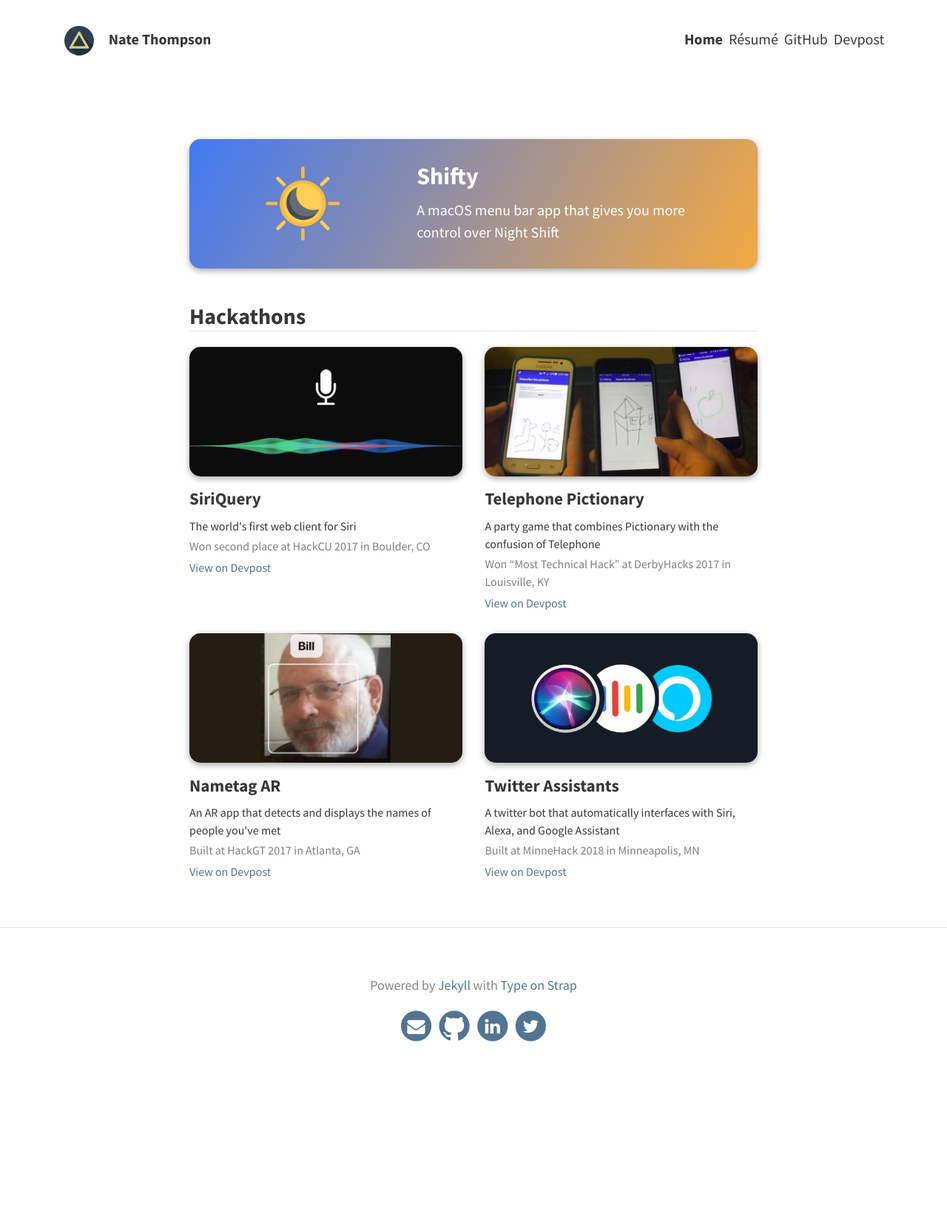
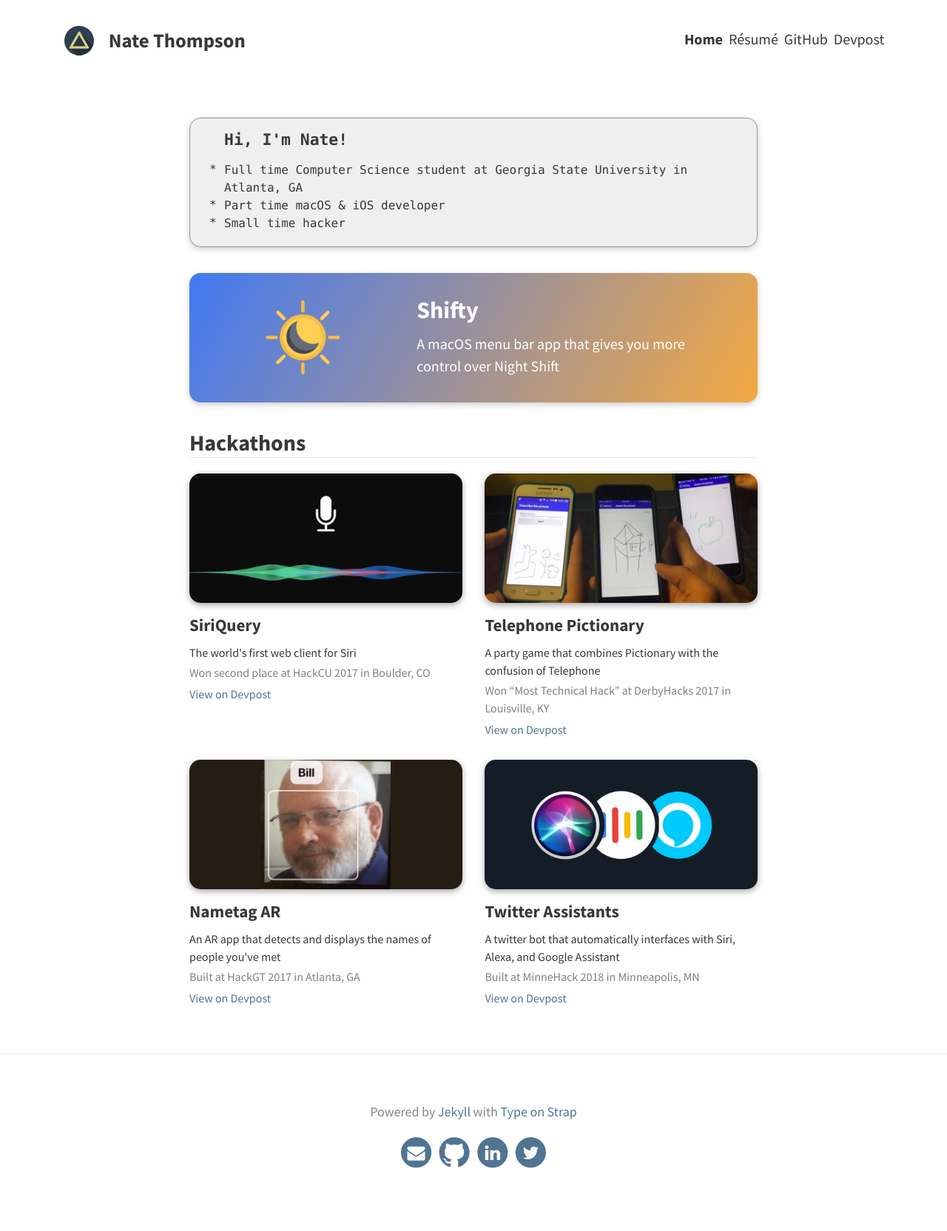
Before and after one commit to thompsonate/natethompson.io, a Jekyll site: the page built from index.html, in a window 1280 px wide. Shown: the whole page at 74% size. Built offline with Jekyll 4.4.1, drawn with Linux system fonts in a browser that asks for light colours; before the commit the page ends 1493 px from its top, so only the background shows below that.

Commit message:
add bio to top of page

```diff
--- a/_sass/includes/_navbar.scss
+++ b/_sass/includes/_navbar.scss
@@ -24,8 +24,8 @@
     .site-title {
         float: left;
         font-weight: bold;
-        font-size: 1em;
-        line-height: 1.5;
+        font-size: 20pt;
+        line-height: 1.3;
     }
 
     nav {
--- a/_sass/layouts/_index.scss
+++ b/_sass/layouts/_index.scss
@@ -2,6 +2,10 @@ body {
   max-width: 1300px;
   margin: 0 auto !important;
   float: none !important;
+}
+
+article {
+  padding-top: 0;
 }
 
 
@@ -84,11 +88,49 @@ body {
     }
 }
 
+
+.bio {
+  margin: 35px 0;
+  padding: 0 6%;
+  height: 175px;
+  width: 100%;
+
+  background-color: #f0efef;
+  border-color: #979797;
+  border-width: 1px;
+  border-style: solid;
+
+  position: relative;
+  box-shadow: 0 3px 8px rgba(0,0,0,0.20);
+  border-radius: 15px;
+  overflow: hidden;
+  h4 {
+    font-family: "Menlo", "Courier New", "Courier", monospace;
+    font-size: 16pt;
+    margin: 15px 0;
+  }
+  li {
+    margin: 0;
+    font-size: 12pt;
+    font-family: "Menlo", "Courier New", "Courier", monospace;
+    position: relative;
+    list-style: none;
+  }
+    li:before {
+      content: "*";
+      position: absolute;
+      left: -20px;
+      top: -1px;
+    }
+  }
+
+
 .project-large {
+  margin: 35px 0;
   height: 175px;
   width: 100%;
   position: relative;
-  box-shadow: 0 3px 8px rgba(0,0,0,0.35);
+  box-shadow: 0 3px 8px rgba(0,0,0,0.20);
   border-radius: 15px;
   overflow: hidden;
 
--- a/index.html
+++ b/index.html
@@ -4,6 +4,15 @@ title: Nate Thompson
 nav_title: Home
 nav_order: 1
 ---
+
+<div class="bio">
+  <h4>Hi, I'm Nate!</h4>
+  <ul>
+    <li>Full time Computer Science student at Georgia State 	University in Atlanta, GA</li>
+    <li>Part time macOS & iOS developer</li>
+    <li>Small time hacker</li>
+  </ul>
+</div>
 
 {% assign projects = site.data.projects.large %}
 {% for project in projects %}
@@ -29,7 +38,6 @@ nav_order: 1
 </div>
 {% endfor %}
 
-<br>
 
 <div class="hackathons">
   <h3>Hackathons</h3>
```
Also changed, not shown: pages/404.md (+4 -0 lines).
